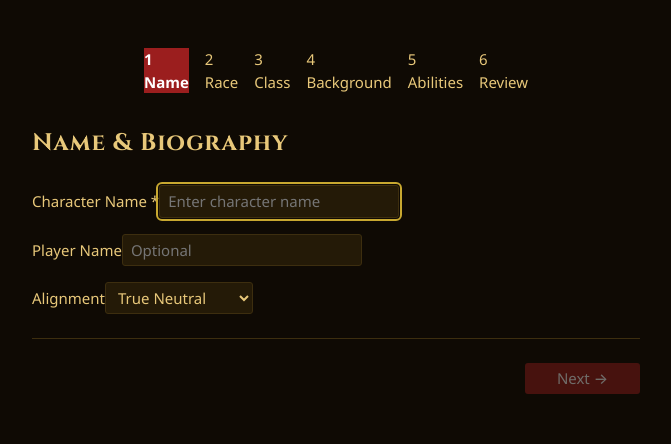
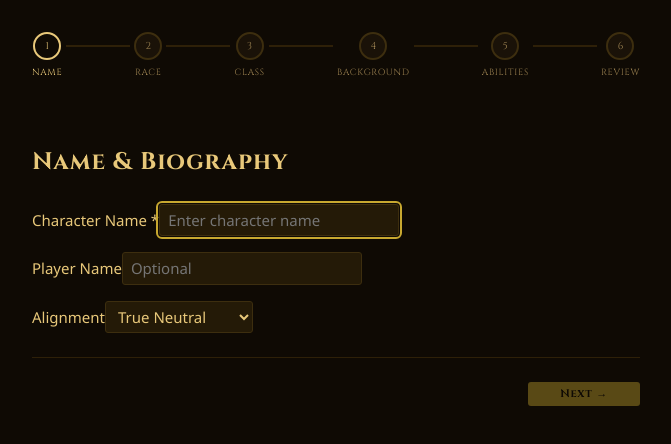
Before and after one commit to seantmalone/character-sheet, a React (Vite) app: page /new in a window 1280 px wide. Shown: the top 444 px of the page, without its empty margins (304-975 px from the left). Built offline with nearby package versions, Linux system fonts and the light colour scheme.

Commit message:
feat: update Wizard CSS for numbered steps and gold nav buttons

```diff
--- a/src/pages/Wizard/Wizard.module.css
+++ b/src/pages/Wizard/Wizard.module.css
@@ -1,5 +1,12 @@
-.wizard { max-width: 640px; margin: 0 auto; padding: var(--space-2xl) var(--space-md); display: flex; flex-direction: column; gap: var(--space-xl); }
-.progress { display: flex; justify-content: center; gap: var(--space-sm); flex-wrap: wrap; }
-.dot { padding: var(--space-xs) var(--space-sm); border-radius: var(--radius-sm); font-size: var(--text-xs); background: var(--color-bg-alt); color: var(--color-muted); }
-.active { background: var(--color-accent); color: white; font-weight: var(--weight-bold); }
-.done { background: var(--color-bg-alt); color: var(--color-accent); }
+.wizard   { max-width: 640px; margin: 0 auto; padding: var(--space-xl) var(--space-md); display: flex; flex-direction: column; gap: var(--space-xl); }
+.progress { display: flex; align-items: flex-start; margin-bottom: var(--space-xl); }
+
+.stepCol   { display: flex; flex-direction: column; align-items: center; gap: 6px; }
+.stepDot   { width: 28px; height: 28px; border-radius: 50%; border: 2px solid var(--color-border-light); display: flex; align-items: center; justify-content: center; font-family: var(--font-serif); font-size: 10px; color: var(--color-muted-dim); background: var(--color-surface-raised); flex-shrink: 0; }
+.stepDot.active { border-color: var(--color-ink); color: var(--color-ink); background: var(--color-parchment); }
+.stepDot.done   { background: var(--color-gold); border-color: var(--color-gold); color: var(--color-parchment); font-weight: var(--weight-bold); }
+.stepLabel      { font-family: var(--font-serif); font-size: 9px; text-transform: uppercase; letter-spacing: 0.08em; color: var(--color-muted-dim); white-space: nowrap; }
+.stepLabel.active { color: var(--color-ink); }
+.stepLabel.done   { color: var(--color-gold); }
+.stepLine       { flex: 1; height: 2px; background: var(--color-border); margin: 13px 4px 0; }
+.stepLine.done  { background: var(--color-gold); }
--- a/src/pages/Wizard/WizardStep.module.css
+++ b/src/pages/Wizard/WizardStep.module.css
@@ -1,8 +1,8 @@
 .step { display: flex; flex-direction: column; gap: var(--space-lg); }
-.title { font-family: var(--font-serif); font-size: var(--text-xl); }
+.title { font-family: var(--font-serif); font-size: var(--text-xl); letter-spacing: 0.04em; }
 .body { display: flex; flex-direction: column; gap: var(--space-md); }
-.nav { display: flex; justify-content: space-between; gap: var(--space-md); padding-top: var(--space-lg); border-top: 1px solid var(--color-border-light); }
+.nav { display: flex; justify-content: space-between; gap: var(--space-md); padding-top: var(--space-lg); border-top: 1px solid var(--color-border); }
 .back { color: var(--color-muted); }
-.next { background: var(--color-accent); color: white; padding: var(--space-xs) var(--space-xl); border-radius: var(--radius-sm); font-weight: var(--weight-medium); margin-left: auto; }
-.next:hover:not(:disabled) { background: var(--color-accent-hover); }
+.next { background: var(--color-gold); color: var(--color-parchment); padding: var(--space-xs) var(--space-xl); border-radius: var(--radius-sm); font-family: var(--font-serif); font-size: var(--text-xs); letter-spacing: 0.07em; font-weight: var(--weight-bold); margin-left: auto; }
+.next:hover:not(:disabled) { background: var(--color-accent); }
 .next:disabled { opacity: 0.4; cursor: not-allowed; }
```
